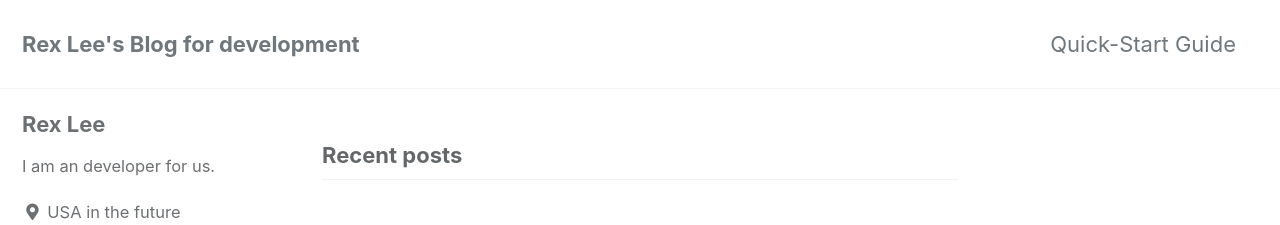
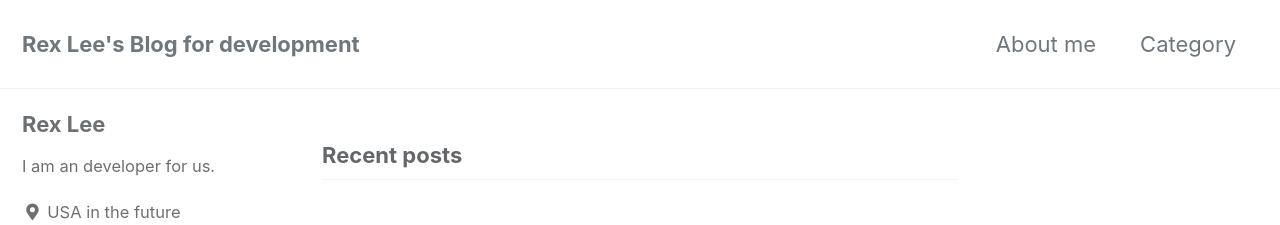
Before and after one commit to rocosrex/rocosrex.github.io, a Jekyll site: the page built from index.html, in a window 1280 px wide. Shown: the top 225 px of the page. Built offline with Jekyll 4.4.1, drawn with Linux system fonts in a browser that asks for light colours; cached includes are drawn as plain includes; the list of posts is cut into pages by our own code.

Commit message:
Update navigation.yml

```diff
--- a/_data/navigation.yml
+++ b/_data/navigation.yml
@@ -1,7 +1,9 @@
 # main links
 main:
-  - title: "Quick-Start Guide"
-    url: https://mmistakes.github.io/minimal-mistakes/docs/quick-start-guide/
+  - title: "About me"
+    url: "/about/"
+  - title: "Category"
+    url: /categories/
   # - title: "About"
   #   url: https://mmistakes.github.io/minimal-mistakes/about/
   # - title: "Sample Posts"
```
